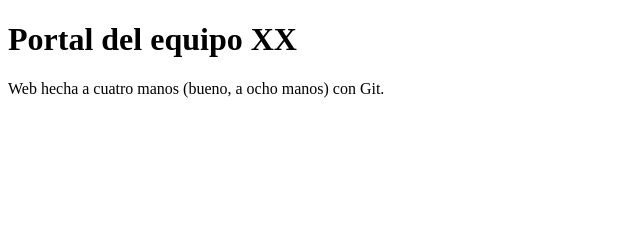
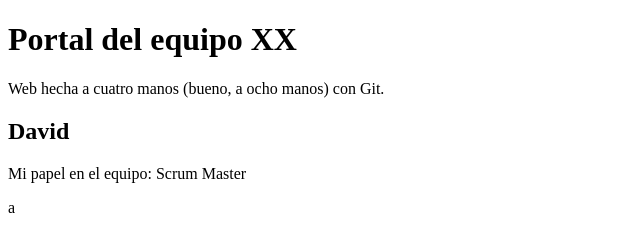
Before and after one commit to CLOUDGRK/Portal-Equipo04, a plain HTML site: page index.html in a window 1280 px wide. Shown: the whole page, without its empty margins (0-640 px from the left). Drawn offline with Linux system fonts and the light colour scheme.

Commit message:
Se añade presentación de David

```diff
--- a/index.html
+++ b/index.html
@@ -7,5 +7,9 @@
   <body>
     <h1>Portal del equipo XX</h1>
     <p>Web hecha a cuatro manos (bueno, a ocho manos) con Git.</p>
+    	<section>
+		<h2>David</h2>
+ 		<p>Mi papel en el equipo: Scrum Master</p>
+	</section>
   </body>
-</html>
+</html>a
```
